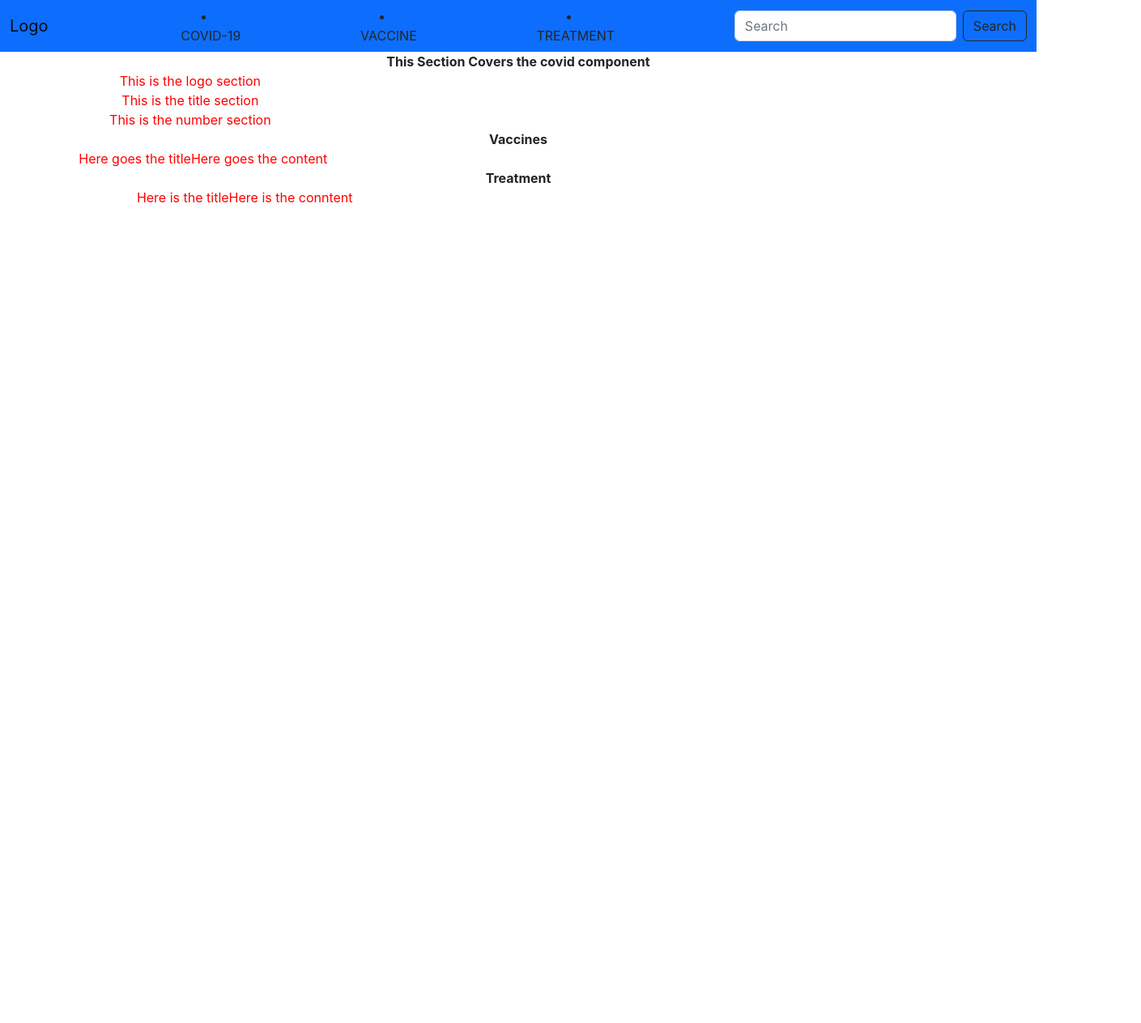
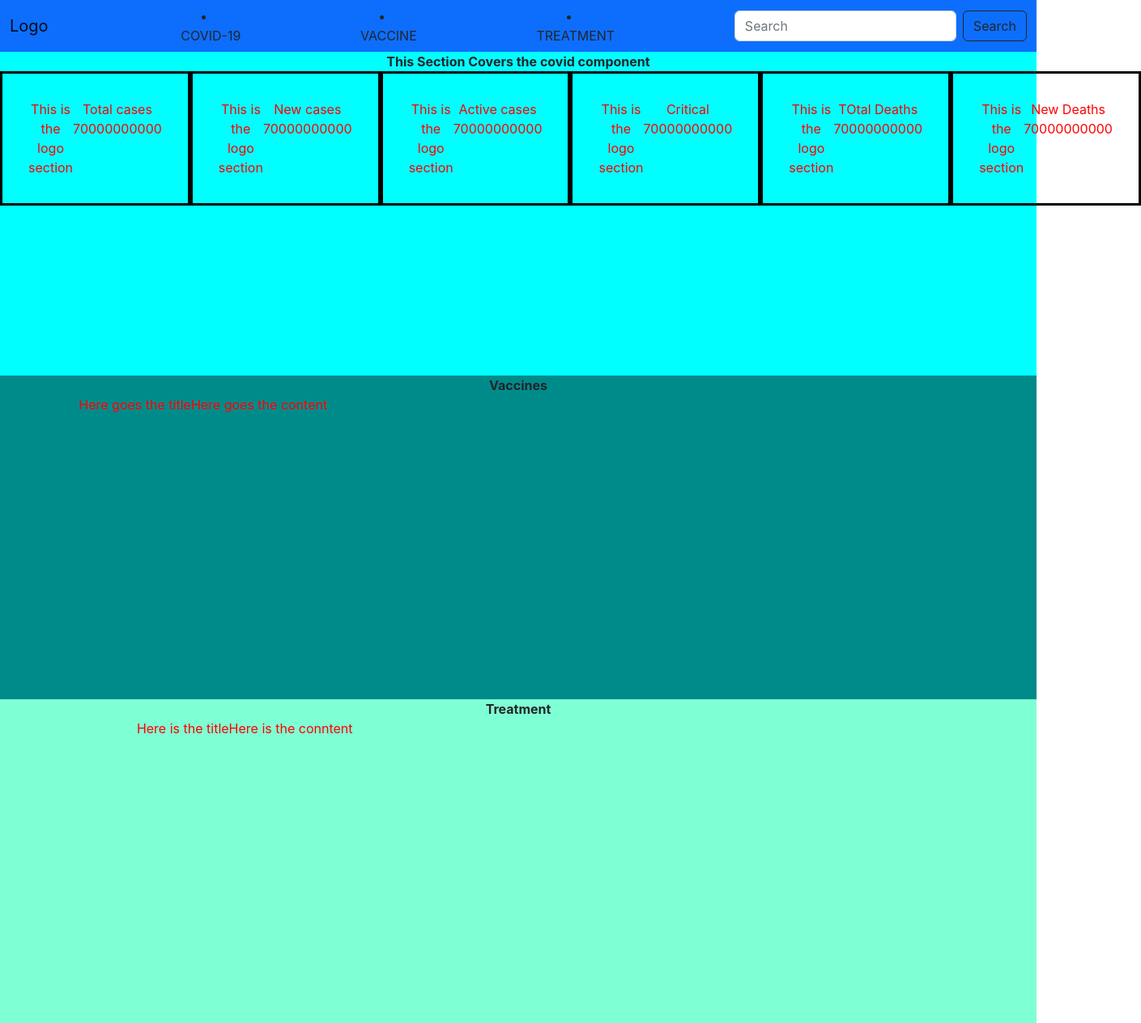
Before and after one commit to Elvis-Munene/covid-vacine-tracker, a React (Create React App) app: page / in a window 1280 px wide. Shown: the whole page at 81% size, 1409 px wide, since content can reach past the window. Before the commit the page ends 800 px from the top, so only its background shows below. Built offline with nearby package versions, Linux system fonts and the light colour scheme.

Commit message:
modifies Covid component

```diff
--- a/src/components/dashboard/CasesCard.css
+++ b/src/components/dashboard/CasesCard.css
@@ -1,4 +1,5 @@
 .case_card{
 color: red;
+display: flex;
 
 }
--- a/src/components/dashboard/CasesCard.jsx
+++ b/src/components/dashboard/CasesCard.jsx
@@ -8,10 +8,11 @@ function CasesCard({logo,title, number}) {
             {logo}
 
             </div>
+        <div class='covid_card_results'>
         <div className='case_card_title'>{title}
         </div>
         <div className='case_card_number'>{number}</div>
-
+        </div>
     </div>
   )
 }
--- a/src/components/dashboard/Covid.css
+++ b/src/components/dashboard/Covid.css
@@ -1,5 +1,13 @@
+.covid_class{
+    background-color: aqua;
+    height: 50vh;
+}
 .covid{
     display: flex;
     justify-content: space-around;
 
 }
+.covid_component_1{
+    padding: 2rem;
+    border: solid black;
+}
--- a/src/components/dashboard/Covid.jsx
+++ b/src/components/dashboard/Covid.jsx
@@ -5,13 +5,17 @@ import "./Covid.css"
 function Covid() {
   return (
     <>
+    <div className='covid_class'>
     <div id='#covid'><b>This Section Covers the covid component</b></div>
     <div className='covid'>
 
-    <div><CasesCard logo={"This is the logo section"} title={"This is the title section"} number={"This is the number section"}/></div>
-    <div><CasesCard/></div>
-    <div><CasesCard/></div>
-    <div><CasesCard/></div>
+    <div className='covid_component_1'><CasesCard logo={"This is the logo section"} title={"Total cases"} number={"70000000000"}/></div>
+    <div className='covid_component_1'><CasesCard logo={"This is the logo section"} title={"New cases"} number={"70000000000"}/></div>
+    <div className='covid_component_1'><CasesCard logo={"This is the logo section"} title={"Active cases"} number={"70000000000"}/></div>
+    <div className='covid_component_1'><CasesCard logo={"This is the logo section"} title={"Critical"} number={"70000000000"}/></div>
+    <div className='covid_component_1'><CasesCard logo={"This is the logo section"} title={"TOtal Deaths"} number={"70000000000"}/></div>
+    <div className='covid_component_1'><CasesCard logo={"This is the logo section"} title={"New Deaths"} number={"70000000000"}/></div>
+    </div>
     </div>
     </>
   )
--- a/src/components/dashboard/Treatment.css
+++ b/src/components/dashboard/Treatment.css
@@ -1,3 +1,7 @@
+.treatment_class{
+    background-color: aquamarine;
+    height: 50vh;
+}
 .treatment{
     display: flex;
     justify-content: space-around;
--- a/src/components/dashboard/Treatment.jsx
+++ b/src/components/dashboard/Treatment.jsx
@@ -5,12 +5,14 @@ import "./Treatment.css"
 function Treatment() {
   return (
     <>
+    <div className='treatment_class'>
     <div id='#treatment'><b>Treatment</b></div>
     <div className='treatment'>
     <TreatmentCard title={"Here is the title"} content={"Here is the conntent"}/>
     <TreatmentCard/>
     <TreatmentCard/>
     </div>
+    </div>
     </>
   )
 }
--- a/src/components/dashboard/Vaccine.css
+++ b/src/components/dashboard/Vaccine.css
@@ -1,3 +1,7 @@
+.vaccine_class{
+    background-color: darkcyan;
+    height: 50vh;
+}
 .vaccine{
     display: flex;
     justify-content: space-around;
--- a/src/components/dashboard/Vaccine.jsx
+++ b/src/components/dashboard/Vaccine.jsx
@@ -5,6 +5,7 @@ import './Vaccine.css'
 function Vaccine() {
   return (
     <>
+    <div className="vaccine_class">
      <div className="vaccine_title" id='#vaccine'><b>Vaccines</b></div>
      <div className="vaccine">
      <VaccineCard title={"Here goes the title"} content="Here goes the content"/>
@@ -13,6 +14,7 @@ function Vaccine() {
      <VaccineCard/>
      <VaccineCard/>
      </div>
+     </div>
      </>
   )
 }
```
